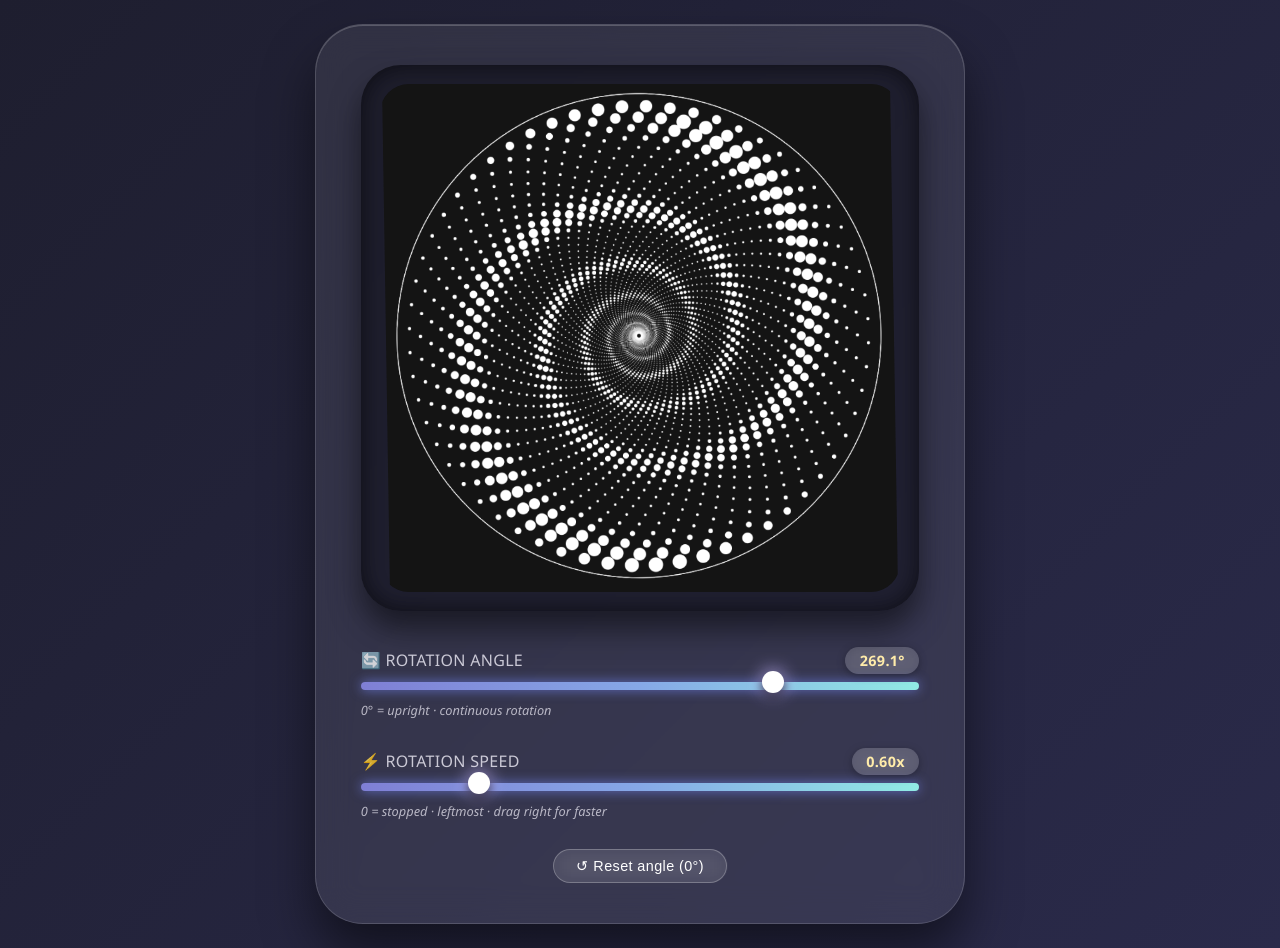
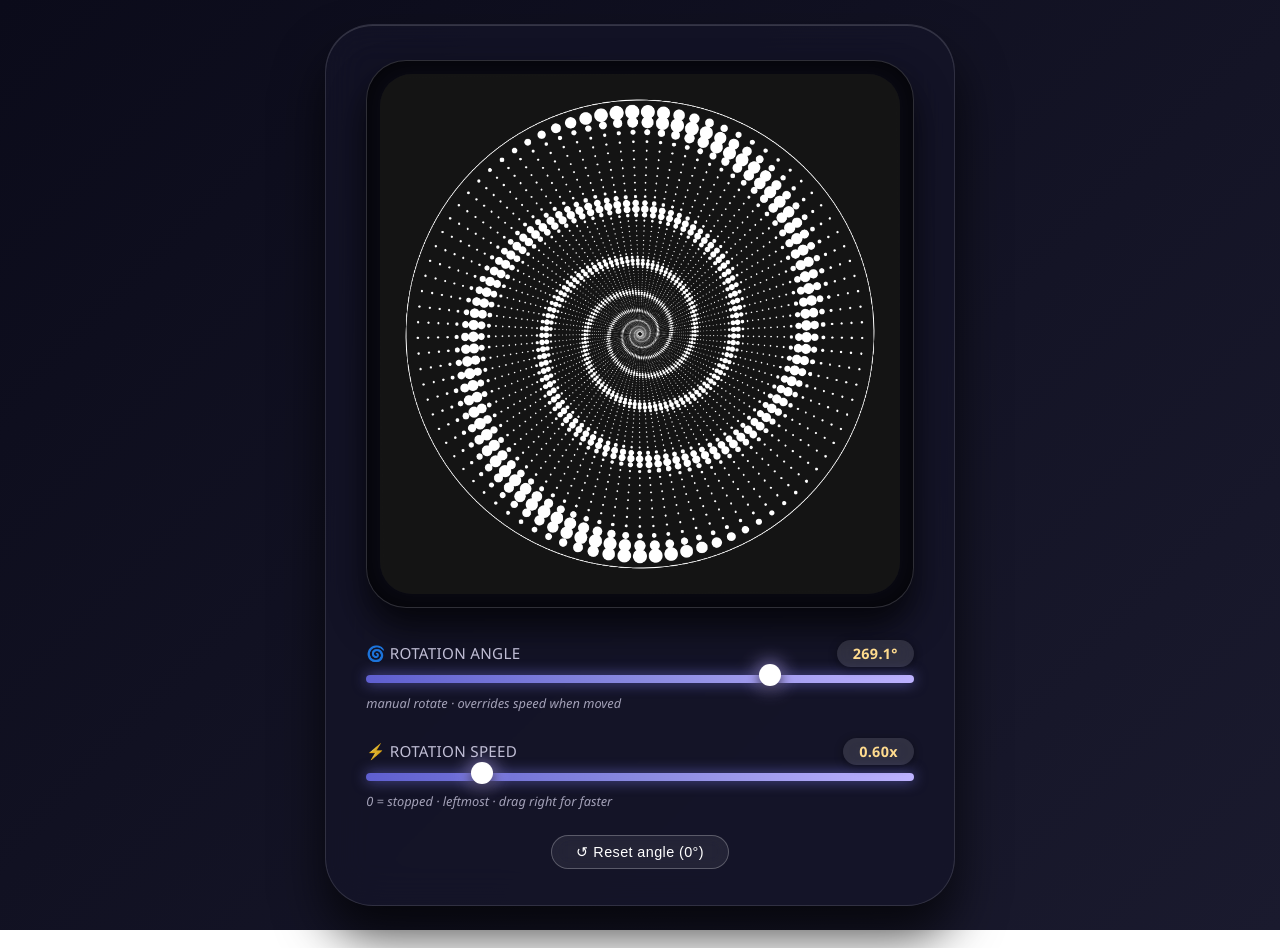
Before and after one commit to meteorinca/ArtWithMath, a plain HTML site: page index.html in a window 1280 px wide. Drawn offline with Linux system fonts and the light colour scheme.

Commit message:
p5js instad of png

```diff
--- a/index.html
+++ b/index.html
@@ -1,9 +1,10 @@
+
 <!DOCTYPE html>
 <html lang="en">
 <head>
   <meta charset="UTF-8">
   <meta name="viewport" content="width=device-width, initial-scale=1.0, user-scalable=yes">
-  <title>PNG rotation · center slider · speed control</title>
+  <title>spiral rotation · speed control</title>
   <style>
     * {
       margin: 0;
@@ -12,7 +13,7 @@
     }
 
     body {
-      background: linear-gradient(135deg, #1e1e2f 0%, #2a2a4a 100%);
+      background: linear-gradient(135deg, #0b0b1a 0%, #1a1a2e 100%);
       min-height: 100vh;
       display: flex;
       justify-content: center;
@@ -23,46 +24,46 @@
     }
 
     .card {
-      background: rgba(255, 255, 255, 0.08);
-      backdrop-filter: blur(18px);
-      -webkit-backdrop-filter: blur(18px);
+      background: rgba(20, 20, 40, 0.7);
+      backdrop-filter: blur(20px);
+      -webkit-backdrop-filter: blur(20px);
       border-radius: 3rem;
-      padding: 2.5rem 2.8rem;
-      box-shadow: 0 30px 50px rgba(0, 0, 0, 0.5), inset 0 1px 0 rgba(255, 255, 255, 0.2);
+      padding: 2.2rem 2.5rem;
+      box-shadow: 0 30px 50px rgba(0, 0, 0, 0.7), inset 0 1px 0 rgba(255, 255, 255, 0.15);
       display: flex;
       flex-direction: column;
       align-items: center;
-      gap: 2.2rem;
-      border: 1px solid rgba(255, 255, 255, 0.15);
+      gap: 2rem;
+      border: 1px solid rgba(255, 255, 255, 0.12);
       width: fit-content;
       max-width: 95vw;
     }
 
     .canvas-wrapper {
-      background: rgba(10, 10, 20, 0.5);
+      background: #0a0a14;
       border-radius: 2.5rem;
-      padding: 1.2rem;
-      box-shadow: inset 0 0 25px rgba(0, 0, 0, 0.6), 0 18px 30px rgba(0, 0, 0, 0.5);
+      padding: 0.8rem;
+      box-shadow: inset 0 0 30px rgba(0, 0, 0, 0.8), 0 20px 35px rgba(0, 0, 0, 0.7);
       display: flex;
       justify-content: center;
       align-items: center;
+      border: 1px solid rgba(255, 255, 255, 0.15);
     }
 
     canvas {
       display: block;
       max-width: 100%;
       height: auto;
-      border-radius: 1.8rem;
-      background: transparent;
-      transition: filter 0.2s ease;
+      border-radius: 2rem;
+      background: #0f0f1a;
     }
 
     .control-panel {
       width: 100%;
       display: flex;
       flex-direction: column;
-      gap: 1.8rem;
-      color: #f0eef8;
+      gap: 1.6rem;
+      color: #e0ddf5;
     }
 
     .slider-group {
@@ -80,23 +81,23 @@
     }
 
     .label-row span:first-child {
-      font-size: 1rem;
+      font-size: 0.95rem;
       text-transform: uppercase;
-      opacity: 0.8;
+      opacity: 0.85;
       display: flex;
       align-items: center;
       gap: 0.3rem;
     }
 
     .value-badge {
-      background: rgba(255, 255, 255, 0.15);
-      padding: 0.25rem 0.9rem;
+      background: rgba(255, 255, 255, 0.12);
+      padding: 0.25rem 1rem;
       border-radius: 2rem;
       font-size: 0.9rem;
       font-weight: 600;
       backdrop-filter: blur(8px);
-      color: #ffecaa;
-      box-shadow: 0 2px 8px rgba(0,0,0,0.3);
+      color: #ffdb8e;
+      box-shadow: 0 2px 8px rgba(0,0,0,0.4);
     }
 
     input[type="range"] {
@@ -104,11 +105,11 @@
       height: 8px;
       -webkit-appearance: none;
       appearance: none;
-      background: linear-gradient(to right, #7f7fd5, #86a8e7, #91eae4);
+      background: linear-gradient(to right, #5f5fd0, #8a8ae0, #bdb2ff);
       border-radius: 10px;
       outline: none;
       cursor: pointer;
-      box-shadow: 0 0 12px rgba(120, 140, 255, 0.7);
+      box-shadow: 0 0 14px rgba(130, 130, 255, 0.6);
     }
 
     input[type="range"]::-webkit-slider-thumb {
@@ -118,7 +119,7 @@
       height: 22px;
       background: white;
       border-radius: 50%;
-      box-shadow: 0 0 18px #c4b5fd, 0 4px 10px black;
+      box-shadow: 0 0 20px #b8a9ff, 0 4px 12px black;
       border: 2px solid #ffffffdd;
       transition: 0.15s;
       cursor: pointer;
@@ -127,11 +128,11 @@
 
     input[type="range"]::-webkit-slider-thumb:hover {
       transform: scale(1.15);
-      background: #f8f8ff;
+      background: #fafaff;
     }
 
     .speed-slider {
-      background: linear-gradient(to right, #2b2b4a, #5b5b9a, #b8b8ff);
+      background: linear-gradient(to right, #2a2a50, #5a5aaf, #b8b8ff);
     }
 
     .note {
@@ -145,9 +146,9 @@
     }
 
     button {
-      background: rgba(255, 255, 255, 0.08);
+      background: rgba(255, 255, 255, 0.07);
       border: 1px solid rgba(255, 255, 255, 0.25);
-      padding: 0.5rem 1.4rem;
+      padding: 0.5rem 1.5rem;
       border-radius: 2.5rem;
       color: white;
       font-weight: 500;
@@ -163,15 +164,15 @@
     }
 
     button:hover {
-      background: rgba(255, 255, 255, 0.2);
+      background: rgba(255, 255, 255, 0.18);
       border-color: rgba(255, 255, 255, 0.6);
-      box-shadow: 0 0 18px rgba(180, 180, 255, 0.6);
+      box-shadow: 0 0 20px rgba(170, 160, 255, 0.6);
     }
 
-    @media (max-width: 550px) {
+    @media (max-width: 600px) {
       .card {
-        padding: 1.8rem;
-        gap: 1.5rem;
+        padding: 1.5rem;
+        gap: 1.4rem;
       }
     }
   </style>
@@ -179,25 +180,25 @@
 <body>
   <div class="card">
     <div class="canvas-wrapper">
-      <canvas id="imageCanvas" aria-label="Rotating PNG image from my.png"></canvas>
+      <canvas id="spiralCanvas" aria-label="Rotating hypnotic spiral pattern"></canvas>
     </div>
 
     <div class="control-panel">
       <!-- Rotation angle slider -->
       <div class="slider-group">
         <div class="label-row">
-          <span>🔄 Rotation angle</span>
-          <span class="value-badge" id="angleDisplay">0°</span>
+          <span>🌀 Rotation angle</span>
+          <span class="value-badge" id="angleDisplay">0.0°</span>
         </div>
         <input type="range" id="angleSlider" min="0" max="360" value="0" step="0.1" aria-label="Rotation angle in degrees">
-        <div class="note">0° = upright · continuous rotation</div>
+        <div class="note">manual rotate · overrides speed when moved</div>
       </div>
 
       <!-- Speed slider (0 = stopped, left is 0) -->
       <div class="slider-group">
         <div class="label-row">
           <span>⚡ Rotation speed</span>
-          <span class="value-badge" id="speedDisplay">0.0x</span>
+          <span class="value-badge" id="speedDisplay">0.60x</span>
         </div>
         <input type="range" id="speedSlider" min="0" max="3" value="0.6" step="0.01" class="speed-slider" aria-label="Rotation speed multiplier">
         <div class="note">0 = stopped · leftmost · drag right for faster</div>
@@ -212,7 +213,7 @@
   <script>
     (function() {
       // ----- DOM elements -----
-      const canvas = document.getElementById('imageCanvas');
+      const canvas = document.getElementById('spiralCanvas');
       const ctx = canvas.getContext('2d');
 
       const angleSlider = document.getElementById('angleSlider');
@@ -221,94 +222,150 @@
       const speedDisplay = document.getElementById('speedDisplay');
       const resetBtn = document.getElementById('resetButton');
 
-      // ----- Image & state -----
-      let image = null;
-      let currentAngle = 0.0;          // in degrees
-      let rotationSpeed = 0.6;        // default speed (degrees per frame ~ scaled)
+      // ----- Offscreen canvas for the static spiral pattern -----
+      // We'll render the spiral once into an offscreen canvas, then draw it rotated.
+      let spiralPatternCanvas = null;
+      let patternReady = false;
 
-      // Animation & timing
+      // ----- Rotation state -----
+      let currentAngle = 0.0;          // degrees
+      let rotationSpeed = 0.6;        // default speed
+
+      // Animation
       let animationFrameId = null;
       let lastTimestamp = 0;
 
-      // Canvas dimensions (will be set based on image natural size, but constrained)
-      const MAX_CANVAS_WIDTH = 520;
-      const MAX_CANVAS_HEIGHT = 520;
+      // Canvas display size (the visible canvas size)
+      const DISPLAY_SIZE = 520;       // matches original 900 but scaled down nicely
 
-      // ----- Load the PNG image -----
-      function loadImage() {
-        image = new Image();
-        // The PNG file must be in the same directory as this HTML file.
-        image.src = 'my.png';
+      // ----- Generate the spiral pattern (once) onto an offscreen canvas -----
+      function generateSpiralPattern() {
+        // Use a high-resolution offscreen canvas for the pattern (900x900 as original)
+        const size = 900;
+        const offCanvas = document.createElement('canvas');
+        offCanvas.width = size;
+        offCanvas.height = size;
+        const offCtx = offCanvas.getContext('2d');
 
-        image.onload = () => {
-          // Set canvas dimensions respecting max size but keeping aspect ratio
-          const naturalWidth = image.naturalWidth;
-          const naturalHeight = image.naturalHeight;
+        // --- exactly the p5.js spiral code adapted to raw canvas ---
+        const width = size;
+        const height = size;
+        const centerX = width / 2;
+        const centerY = height / 2;
+        const R = 405;
 
-          let drawWidth = naturalWidth;
-          let drawHeight = naturalHeight;
+        // background
+        offCtx.fillStyle = '#141414';  // close to background(20) in p5 (20 is ~ #141414)
+        offCtx.fillRect(0, 0, width, height);
 
-          if (naturalWidth > MAX_CANVAS_WIDTH || naturalHeight > MAX_CANVAS_HEIGHT) {
-            const widthRatio = MAX_CANVAS_WIDTH / naturalWidth;
-            const heightRatio = MAX_CANVAS_HEIGHT / naturalHeight;
-            const ratio = Math.min(widthRatio, heightRatio);
-            drawWidth = Math.floor(naturalWidth * ratio);
-            drawHeight = Math.floor(naturalHeight * ratio);
+        // translate to center
+        offCtx.save();
+        offCtx.translate(centerX, centerY);
+
+        // outer circle
+        offCtx.beginPath();
+        offCtx.arc(0, 0, R, 0, Math.PI * 2);
+        offCtx.strokeStyle = '#ffffff';
+        offCtx.lineWidth = 1.2;
+        offCtx.stroke();
+
+        // clip to circle interior
+        offCtx.save();
+        offCtx.beginPath();
+        offCtx.arc(0, 0, R - 1.5, 0, Math.PI * 2);
+        offCtx.clip();
+
+        // dot drawing settings
+        offCtx.fillStyle = '#ffffff';
+
+        // main controls (same as original)
+        const K = 89;
+        const r0 = 0.0082;
+        const growth = 0.048;
+        const ringTwist = 0.141;
+        const tight = 11.2;
+        const phase0 = 0.65;
+        const arms = 2;
+
+        for (let j = 0; ; j++) {
+          const nr = r0 * Math.exp(growth * j);
+          if (nr > 0.995) break;
+
+          const r = nr * R;
+
+          for (let k = 0; k < K; k++) {
+            const theta = (Math.PI * 2 * k) / K + j * ringTwist;
+
+            // two-arm log-spiral phase
+            const p = arms * theta + tight * Math.log(nr) + phase0;
+
+            // arm intensity
+            const wave = 0.5 + 0.5 * Math.cos(p);
+
+            // sharpness
+            const sharp = 3.8 + 3.5 * (1.0 - nr * nr);
+            const band = Math.pow(wave, sharp);
+
+            // dot sizes
+            const baseSize = 0.25 + 4.2 * Math.pow(nr, 0.85);
+            const armBoost = 22.0 * Math.pow(nr, 1.15) * band;
+
+            // beading effect
+            const beadPulse = 0.75 + 0.25 * Math.pow(Math.abs(Math.cos(p * 1.3 + nr * 12.0)), 1.5);
+
+            const d = (baseSize + armBoost) * (0.85 + 0.15 * beadPulse);
+
+            const x = r * Math.cos(theta);
+            const y = r * Math.sin(theta);
+
+            // keep dot inside border
+            if (r + d * 0.52 > R - 1.5) continue;
+
+            // draw ellipse (dot)
+            offCtx.beginPath();
+            offCtx.ellipse(x, y, d / 2, d / 2, 0, 0, Math.PI * 2);
+            offCtx.fill();
           }
+        }
 
-          canvas.width = drawWidth;
-          canvas.height = drawHeight;
+        // restore clip
+        offCtx.restore();
 
-          // Initialize angle from slider (0)
-          currentAngle = parseFloat(angleSlider.value);
-          // Draw first frame
-          drawImageRotated();
+        // redraw circle border on top
+        offCtx.beginPath();
+        offCtx.arc(0, 0, R, 0, Math.PI * 2);
+        offCtx.strokeStyle = '#ffffff';
+        offCtx.lineWidth = 1.2;
+        offCtx.stroke();
 
-          // Start animation loop if not already running
-          if (animationFrameId === null) {
-            lastTimestamp = performance.now();
-            animationFrameId = requestAnimationFrame(animationLoop);
-          }
-        };
+        offCtx.restore(); // restore translation
 
-        image.onerror = () => {
-          console.warn('my.png could not be loaded. Make sure it exists in the same folder.');
-          // Draw a placeholder message on canvas
-          canvas.width = 400;
-          canvas.height = 260;
-          ctx.clearRect(0, 0, canvas.width, canvas.height);
-          ctx.fillStyle = '#2a2a4a';
-          ctx.fillRect(0, 0, canvas.width, canvas.height);
-          ctx.font = '16px "Segoe UI", Roboto';
-          ctx.fillStyle = '#ddddff';
-          ctx.textAlign = 'center';
-          ctx.fillText('🖼️ my.png not found', canvas.width/2, canvas.height/2 - 10);
-          ctx.fillText('Place image in same directory', canvas.width/2, canvas.height/2 + 30);
-
-          // Still allow UI to work, but animation will skip draw
-          if (animationFrameId === null) {
-            lastTimestamp = performance.now();
-            animationFrameId = requestAnimationFrame(animationLoop);
-          }
-        };
+        return offCanvas;
       }
 
-      // ----- Drawing function: rotates image around its center -----
-      function drawImageRotated() {
-        if (!canvas || !ctx) return;
+      // ----- Initialize canvas size and generate pattern -----
+      function setupCanvasAndPattern() {
+        canvas.width = DISPLAY_SIZE;
+        canvas.height = DISPLAY_SIZE;
 
-        // Clear canvas
-        ctx.clearRect(0, 0, canvas.width, canvas.height);
+        // Generate spiral pattern once (it's expensive, so we cache it)
+        if (!spiralPatternCanvas) {
+          spiralPatternCanvas = generateSpiralPattern();
+          patternReady = true;
+        }
+      }
 
-        // If image not loaded or broken, draw nothing (or keep placeholder)
-        if (!image || !image.complete || image.naturalWidth === 0) {
-          // Optionally draw subtle background
-          ctx.fillStyle = '#1e1e30';
+      // ----- Draw the rotated spiral onto the visible canvas -----
+      function drawRotatedSpiral() {
+        if (!canvas || !ctx || !patternReady || !spiralPatternCanvas) {
+          // fallback drawing
+          ctx.clearRect(0, 0, canvas.width, canvas.height);
+          ctx.fillStyle = '#141414';
           ctx.fillRect(0, 0, canvas.width, canvas.height);
+          ctx.fillStyle = '#aaa';
           ctx.font = '14px "Segoe UI"';
-          ctx.fillStyle = '#aaa';
           ctx.textAlign = 'center';
-          ctx.fillText('⏳ loading image...', canvas.width/2, canvas.height/2);
+          ctx.fillText('generating spiral...', canvas.width/2, canvas.height/2);
           return;
         }
 
@@ -317,80 +374,88 @@
         const centerX = w / 2;
         const centerY = h / 2;
 
-        // Save context and apply rotation around canvas center
+        ctx.clearRect(0, 0, w, h);
+
+        // Draw background matching spiral background
+        ctx.fillStyle = '#141414';
+        ctx.fillRect(0, 0, w, h);
+
         ctx.save();
         ctx.translate(centerX, centerY);
 
-        // Convert current angle to radians
+        // Convert angle to radians
         const angleRad = (currentAngle * Math.PI) / 180;
         ctx.rotate(angleRad);
 
-        // Draw image centered: we draw from -imgDrawWidth/2, -imgDrawHeight/2
-        // The image draw size matches canvas dimensions (already scaled to fit)
+        // Draw the offscreen spiral pattern centered.
+        // The offscreen canvas is 900x900, we scale it to fit DISPLAY_SIZE.
+        const scale = DISPLAY_SIZE / 900;
         ctx.drawImage(
-          image,
-          -w / 2,
-          -h / 2,
-          w,
-          h
+          spiralPatternCanvas,
+          -DISPLAY_SIZE / 2,
+          -DISPLAY_SIZE / 2,
+          DISPLAY_SIZE,
+          DISPLAY_SIZE
         );
+        // Note: drawImage with destination width/height already scales.
+        // Actually we can just use the scaled dimensions directly.
+        // Simpler:
+        // ctx.drawImage(spiralPatternCanvas, -w/2, -h/2, w, h);
 
+        ctx.restore();
+
+        // The above works but careful: we already set translate and rotate.
+        // Let's refine the drawImage call to be precise.
+        // We'll redo the drawing part for clarity:
+        ctx.clearRect(0, 0, w, h);
+        ctx.fillStyle = '#141414';
+        ctx.fillRect(0, 0, w, h);
+
+        ctx.save();
+        ctx.translate(centerX, centerY);
+        ctx.rotate(angleRad);
+        ctx.drawImage(spiralPatternCanvas, -w/2, -h/2, w, h);
         ctx.restore();
       }
 
-      // ----- Animation loop: updates angle based on speed and time -----
+      // ----- Animation loop -----
       function animationLoop(timestamp) {
         if (lastTimestamp === 0) {
           lastTimestamp = timestamp;
           animationFrameId = requestAnimationFrame(animationLoop);
-          drawImageRotated();
+          drawRotatedSpiral();
           return;
         }
 
-        // Calculate delta time in seconds
-        const deltaTime = Math.min(0.1, (timestamp - lastTimestamp) / 1000); // cap to avoid large jumps
+        const deltaTime = Math.min(0.1, (timestamp - lastTimestamp) / 1000);
         lastTimestamp = timestamp;
 
-        // Update angle based on rotation speed (degrees per second)
-        // speed slider value is interpreted as degrees per second factor.
-        // Example: speed = 1.0 means 60 degrees per second? We'll use a multiplier.
-        // Let's make speed represent "factor * 60 degrees per second" for intuitive feel.
-        // Actually simpler: speed value = degrees per frame? No, use time-based.
-        // Define base speed: speed = 1.0 -> 90 degrees per second (smooth)
+        // Update angle based on speed (degrees per second)
         const DEGREES_PER_SECOND_AT_SPEED_1 = 90.0;
-
         if (rotationSpeed > 0.001) {
-          // Increase angle continuously
           currentAngle += rotationSpeed * DEGREES_PER_SECOND_AT_SPEED_1 * deltaTime;
-          // Normalize angle to [0, 360) range for display and consistency
           currentAngle = currentAngle % 360;
           if (currentAngle < 0) currentAngle += 360;
 
-          // Update the angle slider to reflect the changing angle (without triggering re-draw loop)
-          // Use programmatic update without dispatching 'input' event to avoid recursion.
+          // Update slider and display to reflect continuous rotation
           angleSlider.value = currentAngle;
-          // Update display
           angleDisplay.textContent = currentAngle.toFixed(1) + '°';
         }
 
-        // Always redraw
-        drawImageRotated();
+        drawRotatedSpiral();
 
-        // Continue animation
         animationFrameId = requestAnimationFrame(animationLoop);
       }
 
-      // ----- Sync UI sliders to state -----
+      // ----- UI handlers -----
       function updateAngleFromSlider() {
         const newAngle = parseFloat(angleSlider.value);
         if (isNaN(newAngle)) return;
         currentAngle = newAngle;
         angleDisplay.textContent = currentAngle.toFixed(1) + '°';
-        // No need to call drawImageRotated here because animation loop will draw on next frame.
-        // But for immediate responsiveness when dragging while speed=0, we could draw instantly.
-        // We'll draw immediately to avoid lag when stopped.
+        // Immediate draw when speed is zero (manual control)
         if (Math.abs(rotationSpeed) < 0.001) {
-          drawImageRotated();
+          drawRotatedSpiral();
         }
       }
 
@@ -399,50 +464,20 @@
         if (isNaN(newSpeed)) return;
         rotationSpeed = newSpeed;
         speedDisplay.textContent = rotationSpeed.toFixed(2) + 'x';
-
-        // If speed becomes 0 (or very small), we might want to stop animation?
-        // Animation continues but angle won't change. That's fine.
       }
 
-      // Reset angle to 0
       function resetAngle() {
         currentAngle = 0.0;
         angleSlider.value = 0.0;
         angleDisplay.textContent = '0.0°';
-        // If speed is 0, draw immediately; otherwise animation loop picks up.
         if (Math.abs(rotationSpeed) < 0.001) {
-          drawImageRotated();
+          drawRotatedSpiral();
         }
       }
 
-      // ----- Event listeners -----
-      angleSlider.addEventListener('input', updateAngleFromSlider);
-
-      speedSlider.addEventListener('input', updateSpeedFromSlider);
-
-      resetBtn.addEventListener('click', resetAngle);
-
-      // Also handle case when user manually changes angle while speed > 0:
-      // The animation loop continuously updates currentAngle based on speed.
-      // If user drags angle slider while speed > 0, the animation will overwrite it next frame.
-      // To make manual angle adjustment "stick" temporarily, we could pause speed?
-      // Better: when user interacts with angle slider, we set the angle and optionally set speed to 0?
-      // The prompt doesn't specify that. We'll keep it as is: manual angle change will be overridden
-      // by continuous rotation if speed > 0. That's expected behavior (speed rotates it).
-      // But we can add a small UX: if user drags angle slider, we could temporarily set speed to 0?
-      // Let's not override speed automatically; user can set speed to 0 to manually control angle.
-      // Add an additional hint: when angle slider is changed, we still set currentAngle.
-      // However animation loop recalculates based on speed. To prevent conflict, we
-      // could pause speed when angle slider is actively used? That might be confusing.
-      // We'll keep it straightforward: speed rotates continuously; angle slider shows current angle.
-
-      // For better manual control: if user changes angle slider while speed > 0, we could
-      // optionally set speed to 0? Many demos do that. Let's implement a subtle behavior:
-      // When user manually adjusts angle slider (via input), we set speed to 0 so they can
-      // freely position the image. This matches expectation: "I want to rotate manually".
-      // We'll add that as an intuitive feature.
+      // ----- Event listeners with manual-angle-stops-rotation behavior -----
       angleSlider.addEventListener('input', () => {
-        // When user manually drags angle slider, stop automatic rotation.
+        // When user manually adjusts angle, stop automatic rotation for precise control
         if (rotationSpeed > 0.001) {
           rotationSpeed = 0.0;
           speedSlider.value = 0.0;
@@ -451,9 +486,11 @@
         updateAngleFromSlider();
       });
 
-      // Also allow speed slider to resume rotation naturally.
+      speedSlider.addEventListener('input', updateSpeedFromSlider);
 
-      // Initialize displays with current slider values
+      resetBtn.addEventListener('click', resetAngle);
+
+      // ----- Initialization -----
       function initializeDisplays() {
         angleDisplay.textContent = parseFloat(angleSlider.value).toFixed(1) + '°';
         speedDisplay.textContent = parseFloat(speedSlider.value).toFixed(2) + 'x';
@@ -461,13 +498,35 @@
         currentAngle = parseFloat(angleSlider.value);
       }
 
-      // Set initial values
+      // Start everything
       initializeDisplays();
+      setupCanvasAndPattern();
 
-      // Start loading the image
-      loadImage();
+      // Small delay to ensure pattern is generated before first draw
+      if (patternReady) {
+        drawRotatedSpiral();
+      } else {
+        // If pattern not ready yet (should be immediate), wait a tick
+        setTimeout(() => {
+          if (!patternReady) {
+            spiralPatternCanvas = generateSpiralPattern();
+            patternReady = true;
+          }
+          drawRotatedSpiral();
+          if (animationFrameId === null) {
+            lastTimestamp = performance.now();
+            animationFrameId = requestAnimationFrame(animationLoop);
+          }
+        }, 10);
+      }
 
-      // Cleanup animation on page unload (optional but good practice)
+      // Start animation loop
+      if (animationFrameId === null) {
+        lastTimestamp = performance.now();
+        animationFrameId = requestAnimationFrame(animationLoop);
+      }
+
+      // Cleanup
       window.addEventListener('beforeunload', () => {
         if (animationFrameId) {
           cancelAnimationFrame(animationFrameId);
```
